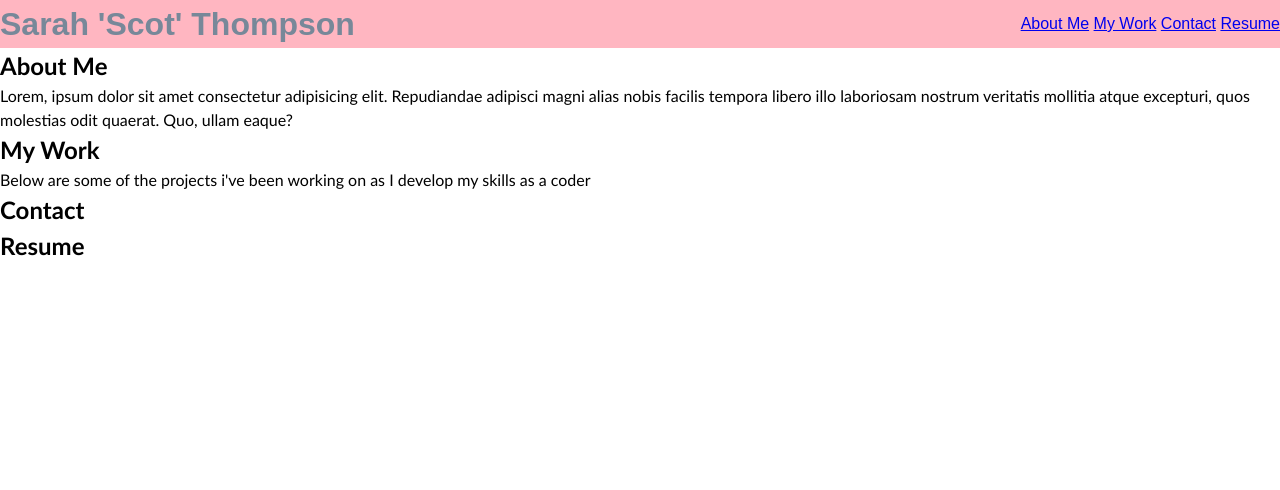
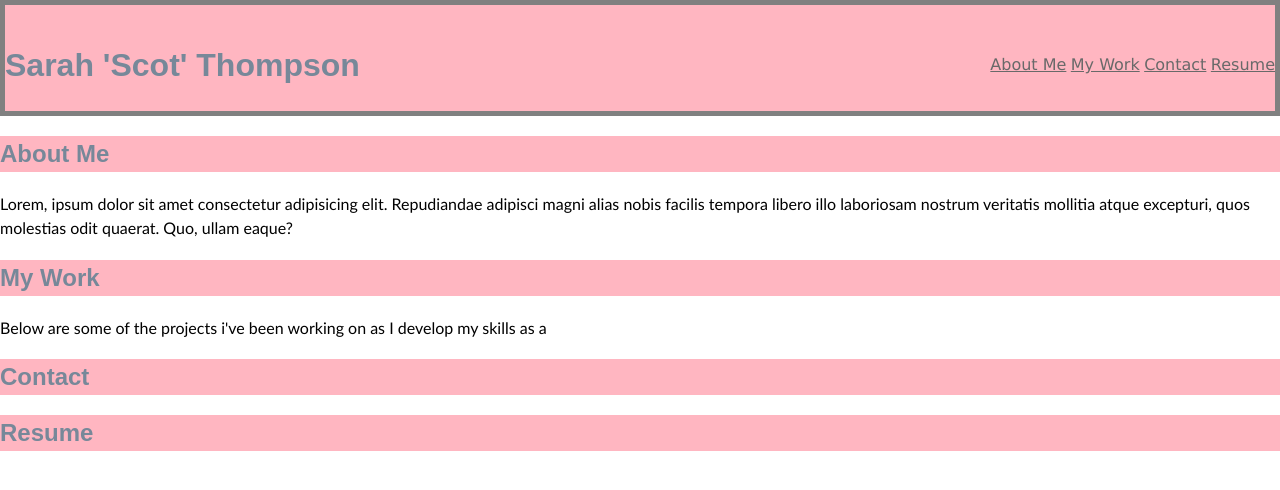
Before and after one commit to ScottieTee/My-Portfolio, a plain HTML site: page index.html in a window 1280 px wide. Drawn offline with Linux system fonts and the light colour scheme.

Commit message:
tweaking flexbox elements

```diff
--- a/index.html
+++ b/index.html
@@ -27,7 +27,7 @@
         <section>
           <h2>My Work</h2>
           <div>
-            <p>Below are some of the projects i've been working on as I develop my skills as a coder</p>
+            <p>Below are some of the projects i've been working on as I develop my skills as a</p>
           </div>
         </section>
         <section>
--- a/style.css
+++ b/style.css
@@ -12,7 +12,11 @@ body {
   }
 
   h1,
-  h2,
+  h2 {
+    font-family: fantasy;
+    color: lightslategray;
+    background-color: lightpink;
+  }
   h3,
   h4,
   h5,
@@ -26,10 +30,20 @@ body {
 
   header {
       display: flex;
+      padding-left: 20 px;
+      padding-top: 15px;
       align-items: center;
       justify-content:space-between;
       font-family: fantasy;
       color: lightslategray;
       background-color: lightpink;
+      border: 5px solid grey;
 
   }
+  header .title{
+      padding: 10 px 20 px 0 px 30 px;
+  }
+  a {
+      color:rgb(105, 105, 105);
+      font-family:Verdana, Geneva, Tahoma, sans-serif;
+  }
```
